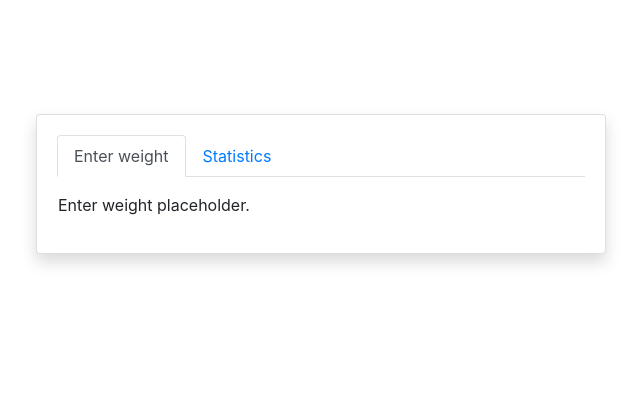
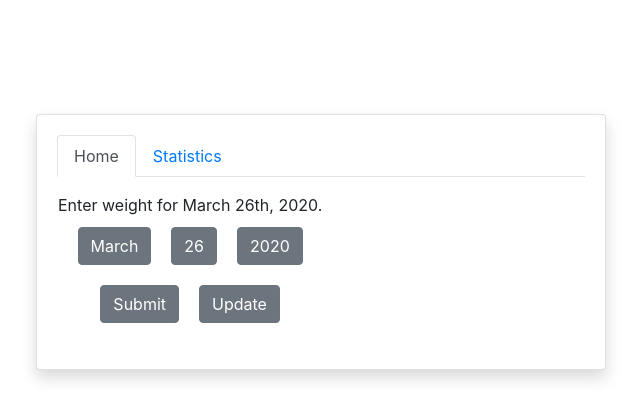
Before and after one commit to werdrew/weight-a-minute, a React (Create React App) app in the folder frontend/: page / in a window 1280 px wide. Shown: the top 420 px of the page, without its empty margins (319-959 px from the left). Built offline with nearby package versions, Linux system fonts and the light colour scheme.

Commit message:
Set up a bunch of date-related stuff, start implementing date selection on the main tab

```diff
--- /dev/null
+++ b/frontend/src/components/Date/DateSelector.js
@@ -0,0 +1,36 @@
+import React from 'react';
+import dateUtil from './dateUtil';
+import { Container, Row, Col } from 'reactstrap';
+import Dropdown from './Dropdown';
+
+const DateSelector = (props) => {
+  const { date } = props;
+
+  const days = dateUtil.days(date);
+  const months = dateUtil.months();
+  const years = dateUtil.years(date);
+
+  return (
+    <Container className='dateSelector'>
+      <Row className='justify-content-center'>
+        Enter weight for { dateUtil.formatAsString(date) }.
+      </Row>
+      <Row className='justify-content-center'>
+        <Dropdown
+          header='Month'
+          startValue={dateUtil.getMonthAsStr(date)}
+          items={months}/>
+        <Dropdown
+          header='Day'
+          startValue={dateUtil.getDay(date)}
+          items={days}/>
+        <Dropdown
+          header='Year'
+          startValue={dateUtil.getYear(date)}
+          items={years}/>
+      </Row>
+    </Container>
+  )
+}
+
+export default DateSelector;
--- /dev/null
+++ b/frontend/src/components/Date/Dropdown.js
@@ -0,0 +1,33 @@
+import React, { useState } from 'react';
+import {
+  Dropdown, DropdownToggle, DropdownMenu, DropdownItem
+} from 'reactstrap';
+
+const CustomDropdown = props => {
+  const { header, startValue, items } = props;
+
+  const [dropdownOpen, setDropdownOpen] = useState(false);
+  const [value, setValue] = useState(startValue);
+  const toggle = () => setDropdownOpen(prevState => !prevState);
+
+  return (
+    <Dropdown isOpen={dropdownOpen} toggle={toggle}>
+      <DropdownToggle>
+        {value}
+      </DropdownToggle>
+      <DropdownMenu>
+        <DropdownItem header>{header}</DropdownItem>
+        {items.map(item => {
+          return <DropdownItem
+            key={item}
+            value={value}
+            onChange={e => { console.log(e.target.value); setValue(e.target.value) }}>
+              {item}
+          </DropdownItem>
+        })}
+      </DropdownMenu>
+    </Dropdown>
+  )
+}
+
+export default CustomDropdown;
--- /dev/null
+++ b/frontend/src/components/Date/dateUtil.js
@@ -0,0 +1,67 @@
+const months = [
+  'January', 'February', 'March', 'April', 'May', 'June',
+  'July', 'August', 'September', 'October', 'November', 'December'
+];
+
+const _monthAsStr = idx => {
+  try {
+    return months[idx - 1];
+  }
+  catch (error) {
+    console.log(`Error getting month: ${error}`);
+    return false;
+  }
+};
+
+const _year = yr => {
+  return 1900 + yr;
+};
+
+const _suffix = day => {
+  if (day in [1, 21, 31]) return 'st';
+  if (day in [2, 22]) return 'nd';
+  if (day in [3, 23]) return 'rd';
+  else return 'th';
+};
+
+const _numDays = (month, year) => {
+  const leapYear = year % 4 === 0 && year % 100 !== 0 || year % 400 === 0;
+  if (month === 'February' && !leapYear) return 28;
+  if (month === 'February' && leapYear) return 29;
+  if (month in ['April', 'June', 'September', 'November']) return 30;
+  else return 31;
+};
+
+export default {
+  getDay: date => {
+    return date.getDate();
+  },
+  getMonth: date => {
+    return date.getMonth();
+  },
+  getMonthAsStr: date => {
+    return _monthAsStr(date.getMonth());
+  },
+  getYear: date => {
+    return _year(date.getYear());
+  },
+  formatAsString: date => {
+    const day = date.getDate();
+    const month = _monthAsStr(date.getMonth());
+    const year = _year(date.getYear());
+    return `${month} ${day}${_suffix(day)}, ${year}`;
+  },
+  days: date => {
+    const month = _monthAsStr(date.getMonth());
+    const numDays = _numDays(month, _year(date.getYear()));
+    const days = [...Array(numDays).keys()];
+    return days.map(day => { return day += 1 });
+  },
+  months: () => {
+    return months;
+  },
+  years: (date) => {
+    const years = [...Array(date.getYear()).keys()].map(year => year++);
+    return years.map(year => year += 1900);
+  }
+};
--- a/frontend/src/components/Main.js
+++ b/frontend/src/components/Main.js
@@ -1,11 +1,29 @@
-import React from 'react';
+import React, { useState } from 'react';
+import { Button, Row } from 'reactstrap';
 import CardWithTabs from './CardWithTabs/CardWithTabs';
+import DateSelector from './Date/DateSelector';
+import dateUtil from './Date/dateUtil';
+
+const Main = (props) => {
+  const { date } = props;
+
+  const [day, setDay] = useState(dateUtil.getDay(date));
+  const [month, setMonth] = useState(dateUtil.getMonth(date));
+  const [year, setYear] = useState(dateUtil.getYear(date));
 
   const tabs = [
     {
-    title: 'Enter weight',
+      title: 'Home',
       body: <React.Fragment>
-      Enter weight placeholder.
+        <DateSelector
+          date={date}
+          onChangeDay={setDay}
+          onChangeMonth={setMonth}
+          onChangeYear={setYear}/>
+        <Row className='btn-row justify-content-center'>
+          <Button>Submit</Button>
+          <Button>Update</Button>
+        </Row>
       </React.Fragment>
     },
     {
@@ -16,7 +34,6 @@ const tabs = [
     }
   ]
 
-const Main = (props) => {
   return (
     <CardWithTabs
       tabs={tabs}/>
```
Lines whose indentation alone changed are shown as unchanged.
